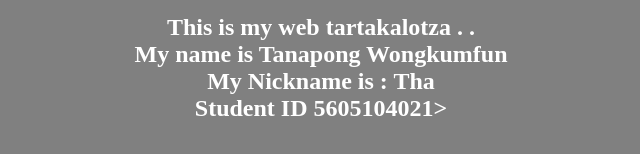
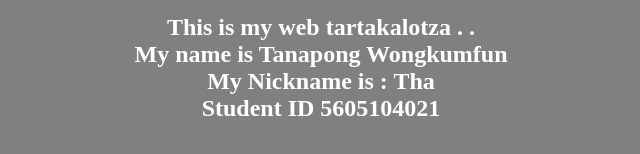
Before and after one commit to tartakalotza/Web, a plain HTML site: page index.html in a window 1280 px wide. Shown: the part 408-562 px from the top of the page, 319-959 px from the left. Drawn offline with Linux system fonts and the light colour scheme.

Commit message:
Update index.html

```diff
--- a/index.html
+++ b/index.html
@@ -6,7 +6,7 @@
 <h2><font color="#FFFFFF">This is my web tartakalotza . . <br>
 My name is Tanapong Wongkumfun<br>
 My Nickname is : Tha<br>
-Student ID 5605104021></font></h2>
+Student ID 5605104021</font></h2>
 
 </center>
 </body>
```
